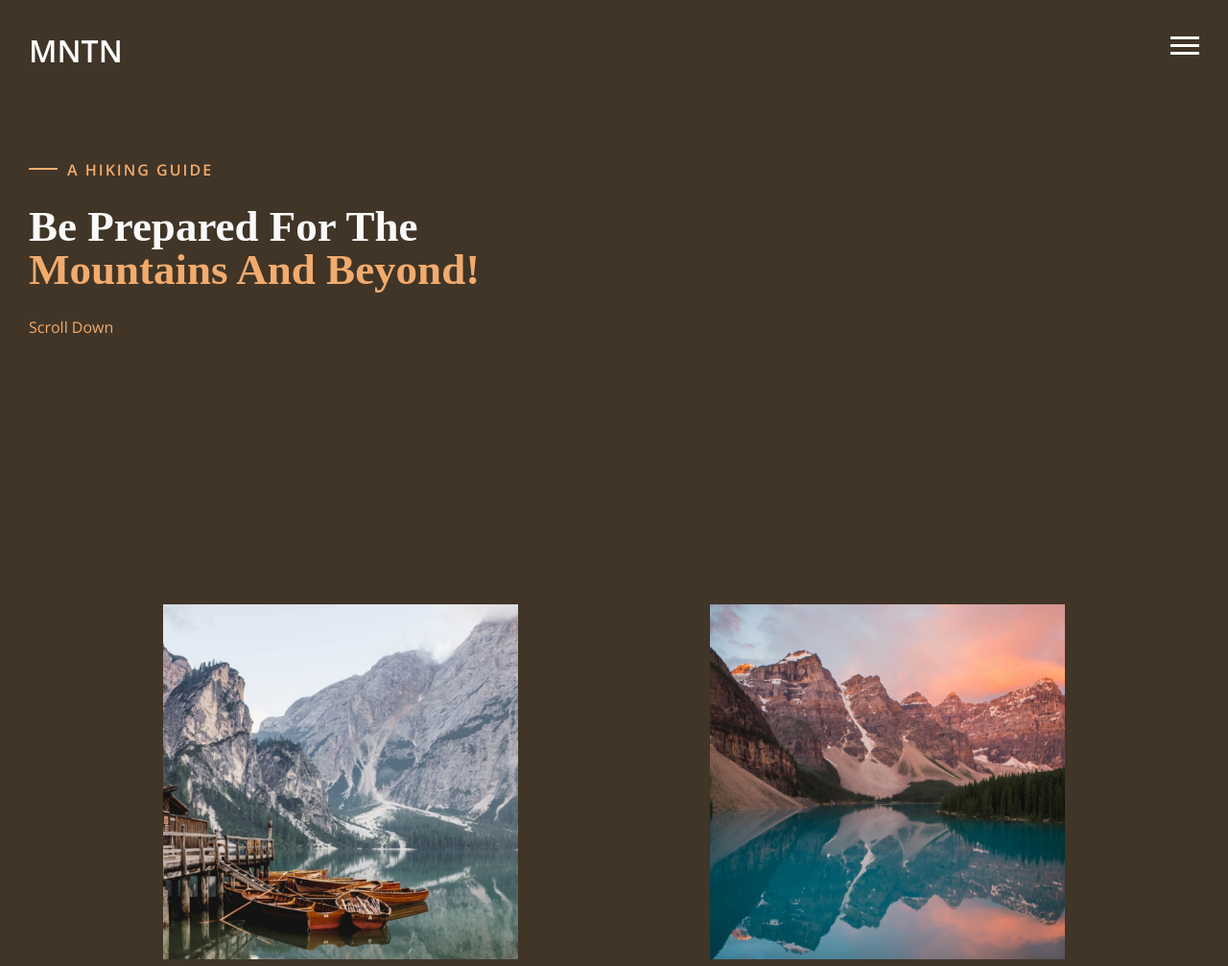
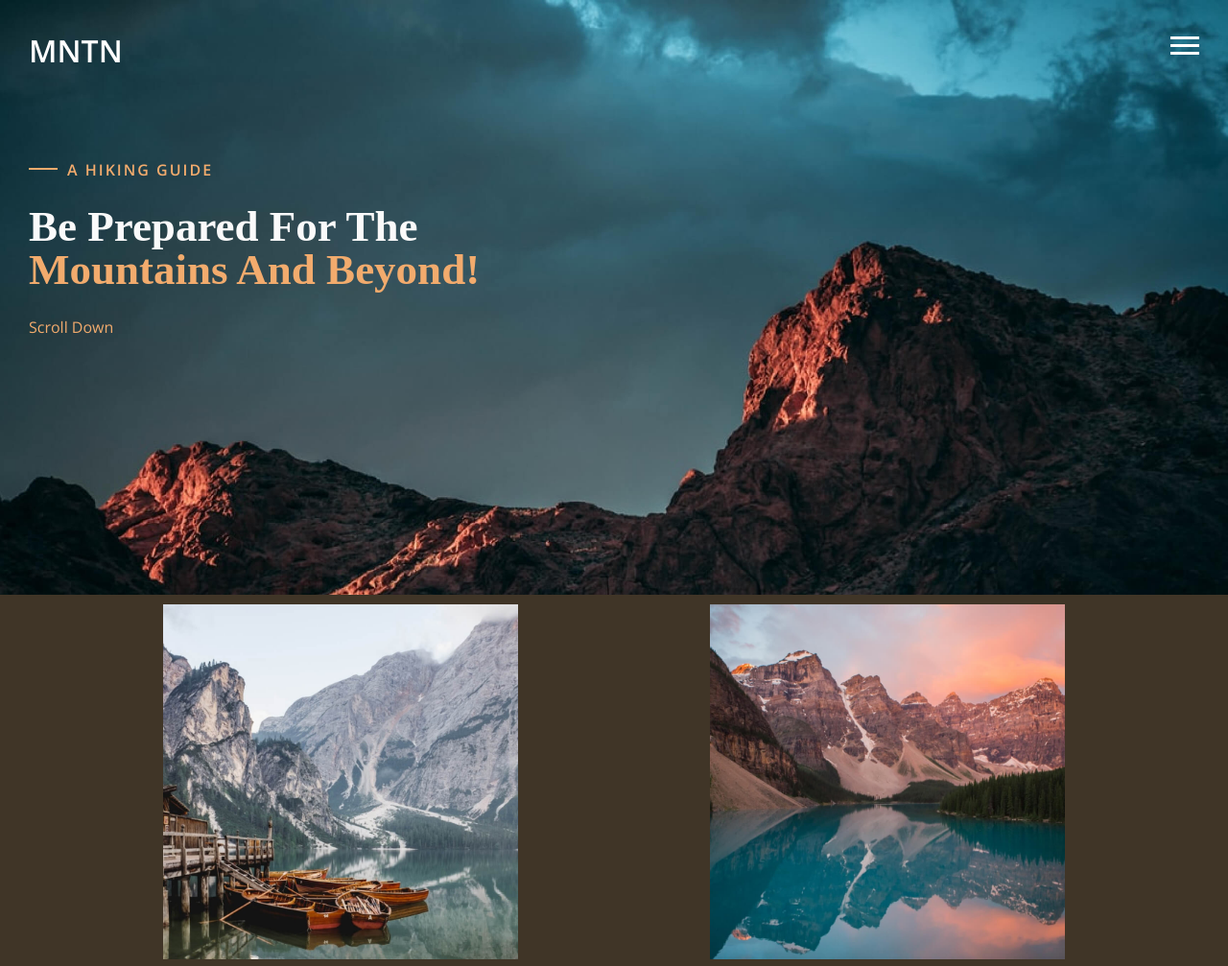
Before and after one commit to Alejandra099/OnePage, a website built with webpack: page public/index.html in a window 1280 px wide. Shown: the top 1007 px of the page at 96% size. Built offline with nearby package versions, Linux system fonts and the light colour scheme; a web font is replaced by a local one.

Commit message:
Background-image

```diff
--- a/public/index.html
+++ b/public/index.html
@@ -12,10 +12,11 @@
     <link href="https://fonts.googleapis.com/css2?family=Open+Sans:wght@400;600&display=swap" rel="stylesheet">
 </head>
 <body>
-    <main>
+    <main id="main">
         <header id="header"></header>
         <section id="content"></section>
     </main>
+    <div class="gradient"></div>
     <section class="container">
         <article id="card1"></article>
         <article id="card2"></article>
--- a/src/index.js
+++ b/src/index.js
@@ -4,6 +4,7 @@ import Home from './pages/Home';
 import Card from './templates/Card';
 import Error404 from './pages/Error404';
 import './styles/main.scss';
+import imageHeader from './utils/images/header.jpg';
 import imageCard1 from './utils/images/card1.jpg';
 import imageCard2 from './utils/images/card2.jpg';
 import imageCard3 from './utils/images/card3.jpg';
@@ -12,7 +13,7 @@ import imageCard3 from './utils/images/card3.jpg';
   const header = null || document.getElementById('header');
   header.innerHTML = Header();
   const content = null || document.getElementById('content');
-  content.innerHTML = Home();
+  content.innerHTML = Home(imageHeader);
   const card1 = null || document.getElementById('card1');
   card1.innerHTML = Card(imageCard1);
   const card2 = null || document.getElementById('card2');
--- a/src/pages/Home.js
+++ b/src/pages/Home.js
@@ -1,4 +1,4 @@
-const Home = () => {
+const Home = (imageHeader) => {
     const view = `
         <div class="Container">
             <div class="Container-subtitle">
--- a/src/styles/components/_banner.scss
+++ b/src/styles/components/_banner.scss
@@ -30,6 +30,7 @@
     }
     &-text {
         display: flex;
+        position: relative;
         margin-top: 10px;
         p {
             font-family: $text-font;
@@ -37,3 +38,11 @@
         }
     }
 }
+
+// .gradient {
+//     position: absolute;
+//     top: 80px;
+//     width: 100%;
+//     height: 500px;
+//     background-image: linear-gradient($primary-color 50%, $primary-color 100%);
+// }
--- a/src/styles/components/_globales.scss
+++ b/src/styles/components/_globales.scss
@@ -5,6 +5,7 @@ $secundary-color: #F2913D;
 $dark-secundary-color: #D96E30;
 $light-secundary-color: #F2AB6D;
 $white-color: #FAFAFA;
+
 
 @mixin fonts($font) {
     @if $font == $title-font {
@@ -26,7 +27,7 @@ body {
     padding: 0;
     background-color: $primary-color;
 }
-
-//main {
-    //background-image: url(../../utils/images/header.jpg);
-//}
+main{
+    background-image: url("/src/utils/images/header.jpg");
+    background-size: cover;
+}
```
Also changed, not shown: dist/assets/images/323adfc99c76eea8d051.jpg (added), dist/assets/images/36d1b1602e11d6d54002.jpg (added), dist/assets/images/43e15c9385baad873498.jpg (added), dist/assets/images/cf3ccd07a7f2adddd419.jpg (added), dist/assets/styles.css, dist/index.html, dist/main.js.
